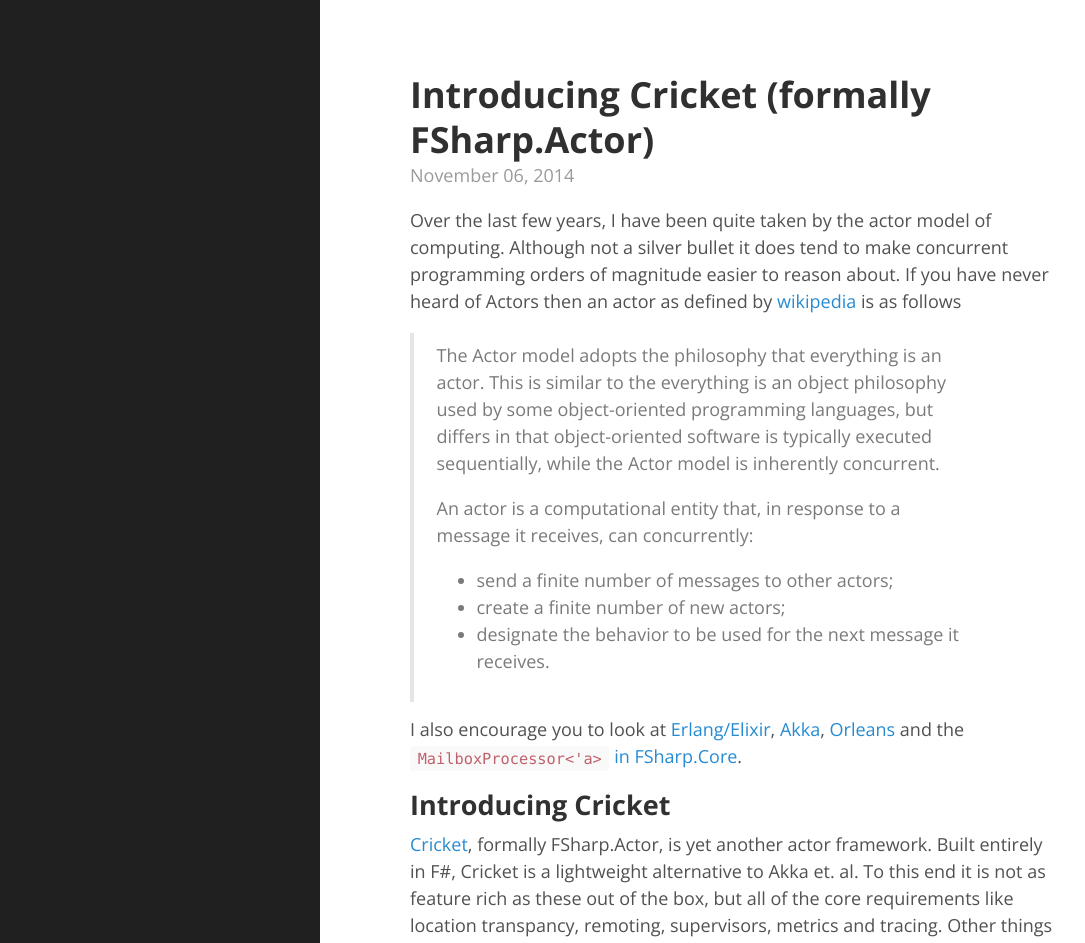
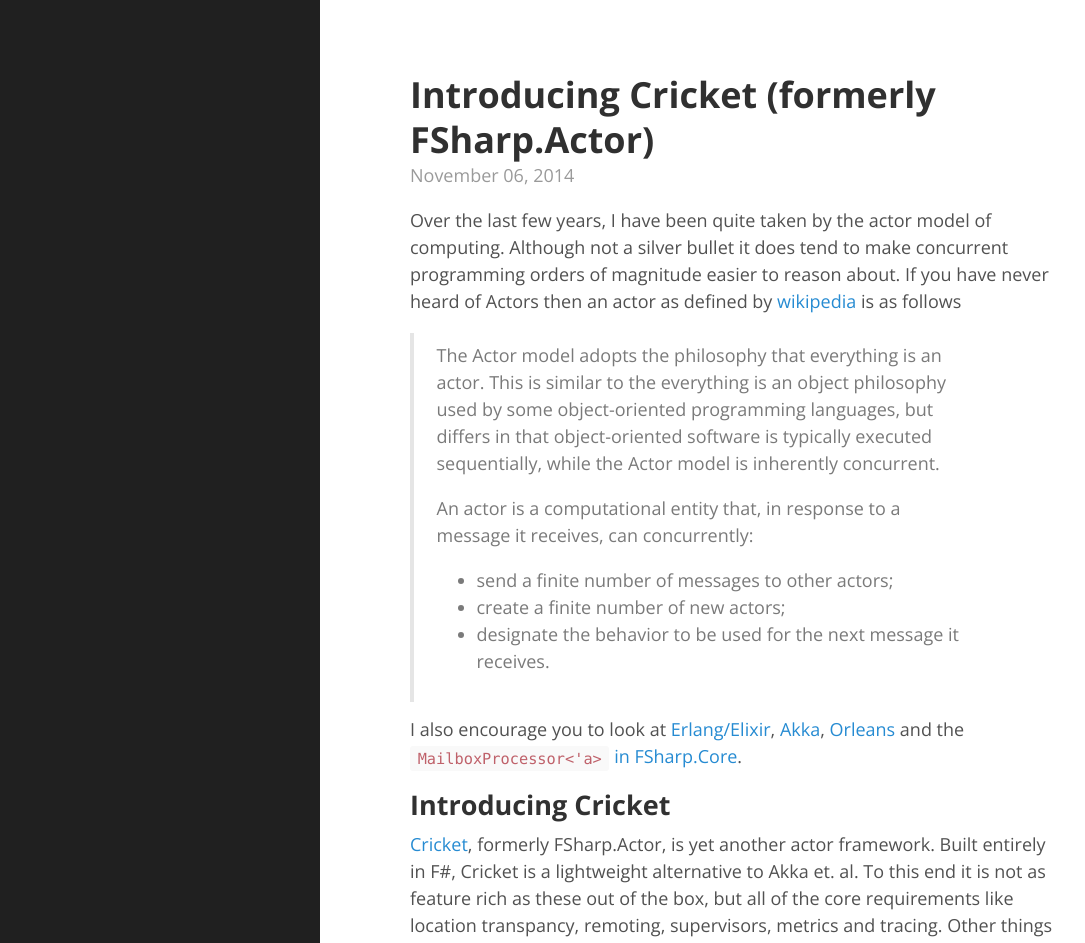
Before and after one commit to colinbull/colinbull.github.io, a Jekyll site: the page built from _posts/2014-11-06-Introducing-Cricket.html, in a window 1280 px wide and 1400 px high. Shown: the top 943 px of the window, without its empty margins (4-1089 px from the left). Built offline with Jekyll 4.4.1, drawn with Linux system fonts in a browser that asks for light colours; some web fonts are replaced; Markdown is read by kramdown in place of the engine named in the settings; some of the changed text lies outside the part shown.

Commit message:
Fixing spelling mistakes

```diff
--- a/_posts/2014-11-06-Introducing-Cricket.html
+++ b/_posts/2014-11-06-Introducing-Cricket.html
@@ -1,6 +1,6 @@
 ---
 layout: page
-title: Introducing Cricket (formally FSharp.Actor)
+title: Introducing Cricket (formerly FSharp.Actor)
 ---
 
 <p>Over the last few years, I have been quite taken by the actor model of computing. Although not a silver bullet it does tend to make concurrent programming orders of magnitude easier to reason about. If you have never heard of Actors then an actor as defined by <a href="http://en.wikipedia.org/wiki/Actor_model">wikipedia</a> is as follows</p>
@@ -21,7 +21,7 @@
 
 <h2><a name="Introducing-Cricket" class="anchor" href="#Introducing-Cricket">Introducing Cricket</a></h2>
 
-<p><a href="http://github.com/fsprojects/Cricket">Cricket</a>, formally FSharp.Actor, is yet another actor framework. Built entirely in F#, Cricket is a lightweight alternative to Akka et. al. To this end it is not as feature rich as these out of the box, but all of the core requirements like location transpancy, remoting, supervisors, metrics and tracing. Other things like failure detection and clustering are in the pipeline it is just a question of time.</p>
+<p><a href="http://github.com/fsprojects/Cricket">Cricket</a>, formerly FSharp.Actor, is yet another actor framework. Built entirely in F#, Cricket is a lightweight alternative to Akka et. al. To this end it is not as feature rich as these out of the box, but all of the core requirements like location transpancy, remoting, supervisors, metrics and tracing. Other things like failure detection and clustering are in the pipeline it is just a question of time.</p>
 
 <p>Some key links for Cricket:</p>
 
```
Also changed, not shown: 1 other file.
